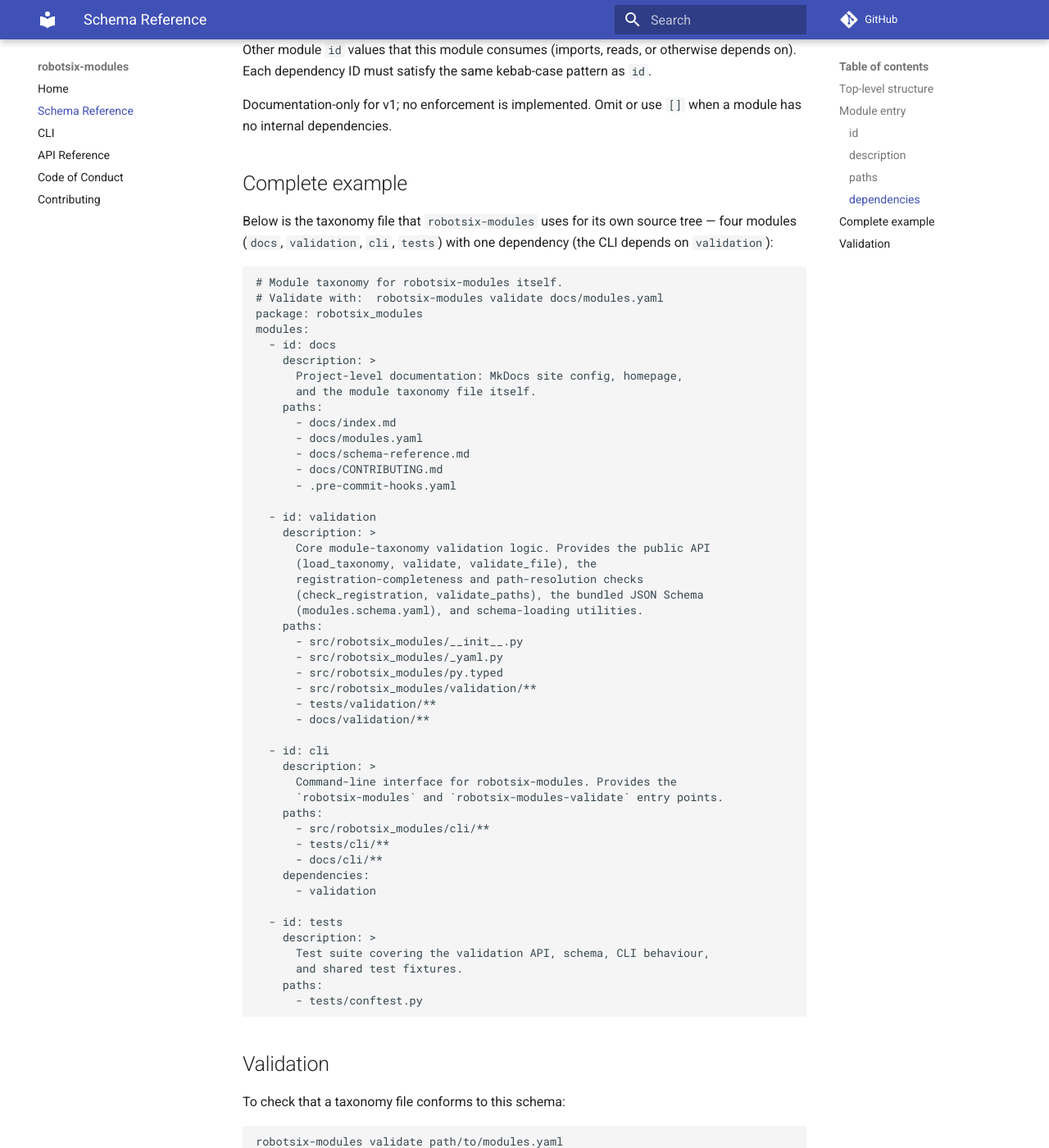
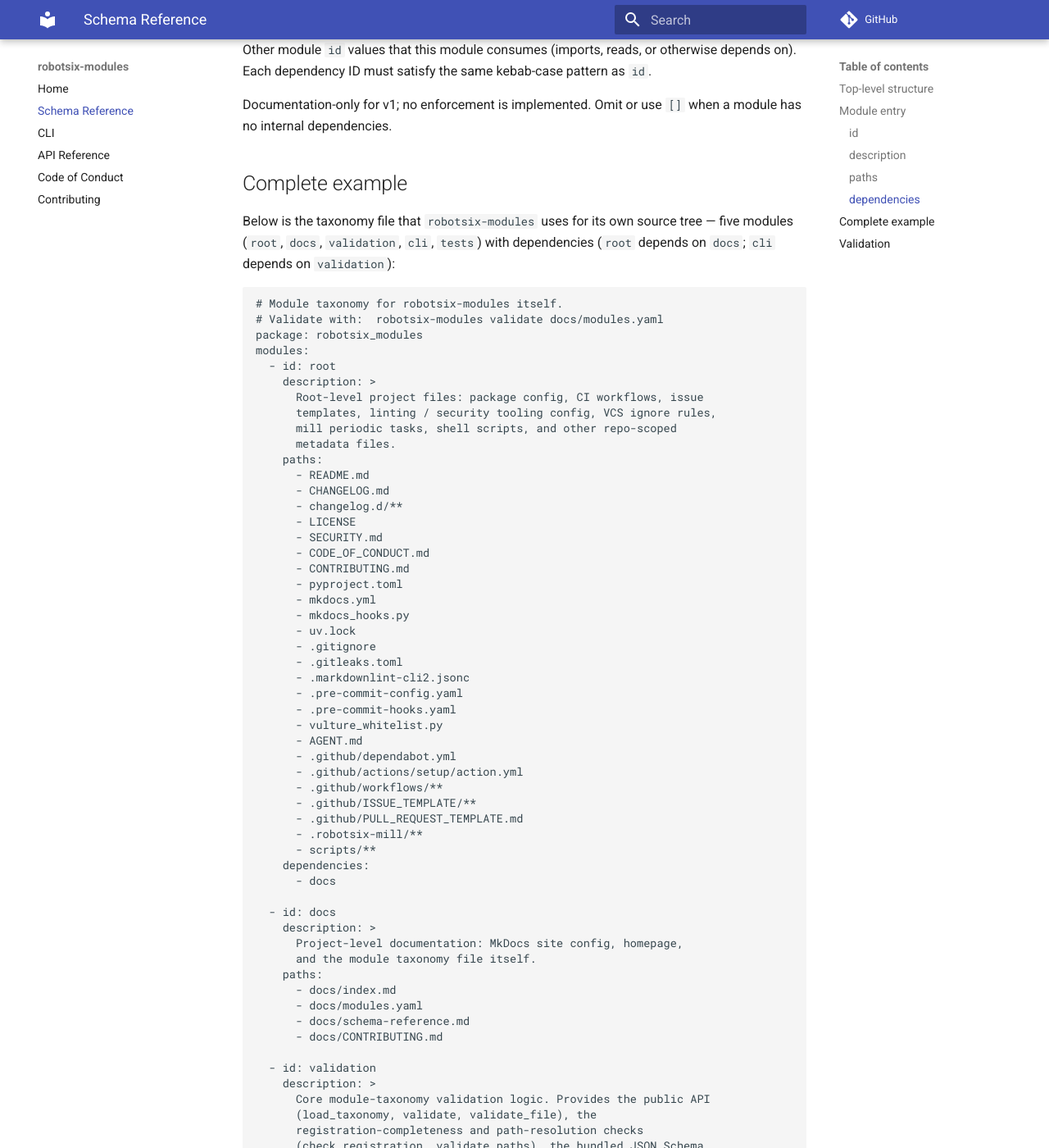
Before and after one commit to damien-robotsix/robotsix-modules, an MkDocs documentation site: the page built from docs/schema-reference.md, in a window 1280 px wide and 1400 px high, scrolled down 1939 px. Shown: the whole window at 82% size. Built offline with MkDocs 1.6.1 and Material for MkDocs 9.7.7, drawn with Linux system fonts in a browser that asks for light colours; comment, search, counter and statistics services are not loaded; some of the changed text lies outside the part shown.

Commit message:
mill: Update `docs/schema-reference.md` "Complete example" to match the canonical `docs/modules.yaml` (20260720T085333Z-update-docs-schema-reference-md-complete-06b1) (#224)
Co-authored-by: robotsix-mill <mill@robotsix.local>

````diff
--- a/docs/schema-reference.md
+++ b/docs/schema-reference.md
@@ -82,14 +82,49 @@ a module has no internal dependencies.
 ## Complete example
 
 Below is the taxonomy file that `robotsix-modules` uses for its own source tree
-— four modules (`docs`, `validation`, `cli`, `tests`) with one dependency (the
-CLI depends on `validation`):
+— five modules (`root`, `docs`, `validation`, `cli`, `tests`) with dependencies
+(`root` depends on `docs`; `cli` depends on `validation`):
 
 ```yaml
 # Module taxonomy for robotsix-modules itself.
 # Validate with:  robotsix-modules validate docs/modules.yaml
 package: robotsix_modules
 modules:
+  - id: root
+    description: >
+      Root-level project files: package config, CI workflows, issue
+      templates, linting / security tooling config, VCS ignore rules,
+      mill periodic tasks, shell scripts, and other repo-scoped
+      metadata files.
+    paths:
+      - README.md
+      - CHANGELOG.md
+      - changelog.d/**
+      - LICENSE
+      - SECURITY.md
+      - CODE_OF_CONDUCT.md
+      - CONTRIBUTING.md
+      - pyproject.toml
+      - mkdocs.yml
+      - mkdocs_hooks.py
+      - uv.lock
+      - .gitignore
+      - .gitleaks.toml
+      - .markdownlint-cli2.jsonc
+      - .pre-commit-config.yaml
+      - .pre-commit-hooks.yaml
+      - vulture_whitelist.py
+      - AGENT.md
+      - .github/dependabot.yml
+      - .github/actions/setup/action.yml
+      - .github/workflows/**
+      - .github/ISSUE_TEMPLATE/**
+      - .github/PULL_REQUEST_TEMPLATE.md
+      - .robotsix-mill/**
+      - scripts/**
+    dependencies:
+      - docs
+
   - id: docs
     description: >
       Project-level documentation: MkDocs site config, homepage,
@@ -99,7 +134,6 @@ modules:
       - docs/modules.yaml
       - docs/schema-reference.md
       - docs/CONTRIBUTING.md
-      - .pre-commit-hooks.yaml
 
   - id: validation
     description: >
````
Also changed, not shown: other parts of docs/schema-reference.md (+1 -0 lines), CHANGELOG.md (+4 -0 lines), changelog.d/20260720T085333Z-update-docs-schema-reference-md-complete-06b1.misc.md (added, +1 -0 lines).
